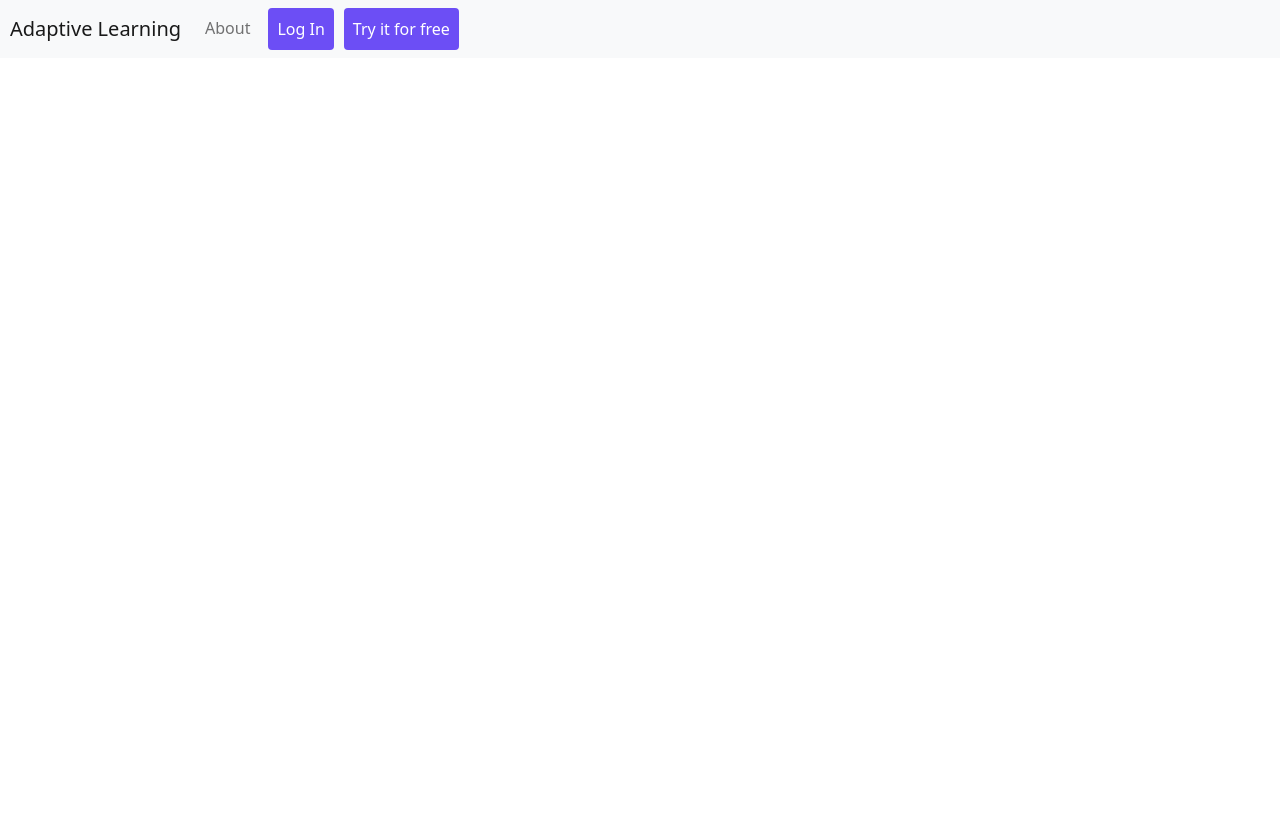
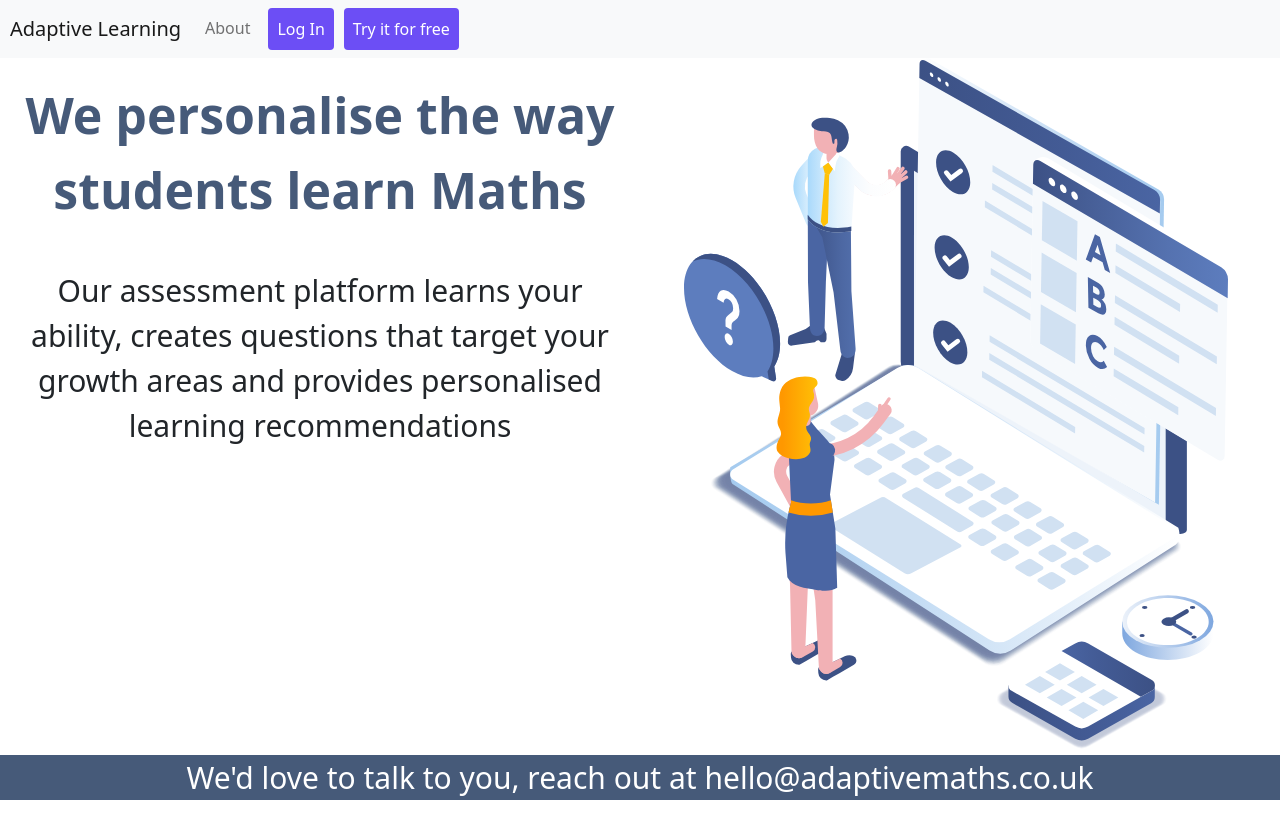
Before and after one commit to adaptivemaths/ALE, a React (Create React App) app in the folder frontend/: page / in a window 1280 px wide. Built offline with nearby package versions, Linux system fonts and the light colour scheme; no server answers.

Commit message:
Add information, footer and image to homepage

```diff
--- a/frontend/src/components/home_page/homePage.css
+++ b/frontend/src/components/home_page/homePage.css
@@ -1,4 +1,42 @@
 .homepage {
     text-align: center;
-    /* background: rgb(248, 248, 248) */
 }
+
+.wrapper {
+    display: flex;
+    padding-bottom: 20px;
+}
+
+.info {
+    flex: 0 0 50%;
+    width: 60%;
+}
+
+.big-info {
+    color: rgb(70, 90, 121);
+    padding: 20px;
+    text-align: center;
+    font-size: 50px;
+    font-weight: bold;
+}
+
+.small-info {
+    padding: 20px;
+    text-align: center;
+    font-size: 30px;
+}
+
+footer {
+    color: white;
+    background-color: rgb(70, 90, 121);
+    text-align: center;
+    bottom: 0;
+    position: absolute;
+    width: 100%;
+    font-size: 30px;
+    position: sticky;
+}
+
+.laptop {
+    flex: 1;
+}
--- a/frontend/src/components/home_page/homePage.js
+++ b/frontend/src/components/home_page/homePage.js
@@ -1,14 +1,35 @@
 import React from "react";
 import "./homePage.css";
 import NavBar from "../navbar/NavBar";
+import laptop from "./laptop.svg";
 
 export default class HomePage extends React.Component {
 
     render() {
         return (
-            <>
+            <div className="homepage">
                 <NavBar />
-            </>
+
+                <div className="wrapper">
+                    <div className="info">
+                        <div className="big-info">
+                            We personalise the way students learn Maths
+                        </div>
+                        <div className="small-info">
+                            Our assessment platform learns your ability, creates questions that target your growth areas
+                            and provides personalised learning recommendations
+                        </div>
+                    </div>
+
+                    <div className="laptop">
+                        <img src={laptop}></img>
+                    </div>
+                </div>
+
+                <footer className="footer">
+                    We'd love to talk to you, reach out at hello@adaptivemaths.co.uk
+                </footer>
+            </div>
         )
     }
 }
```
